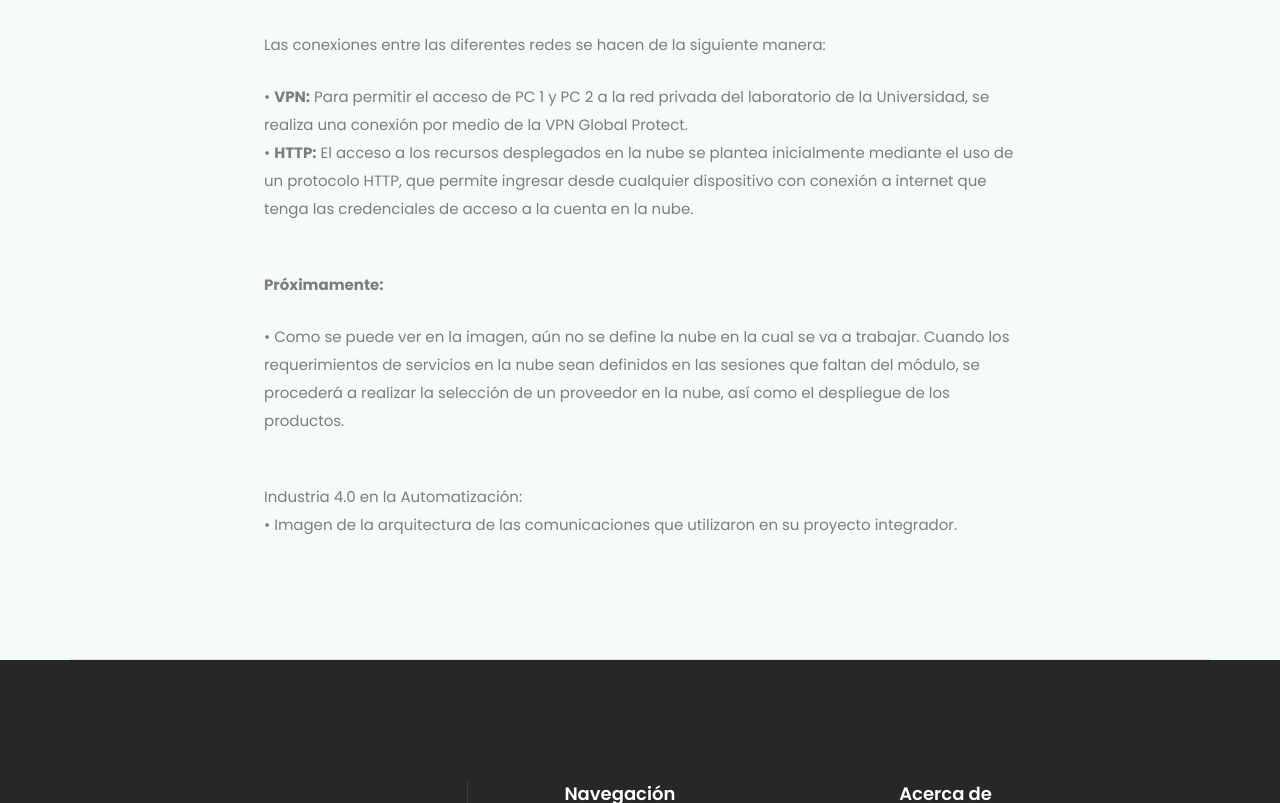
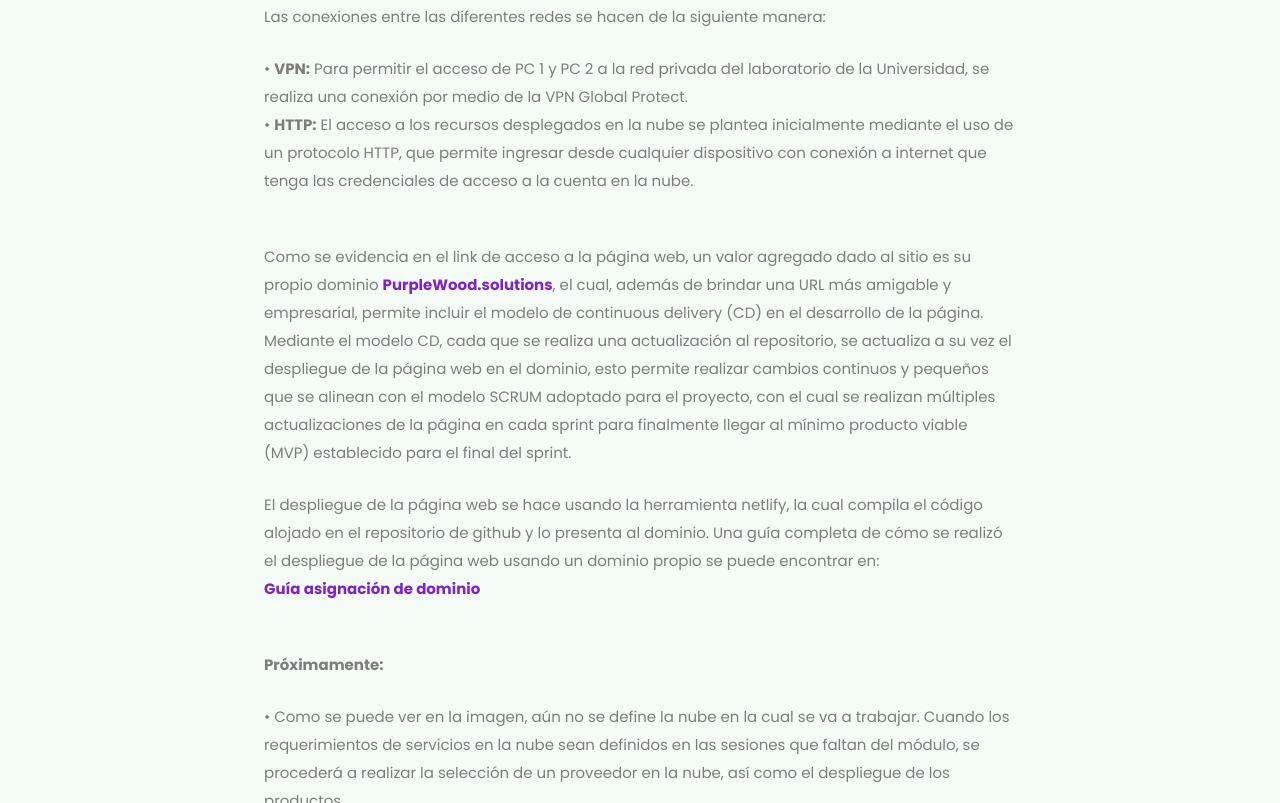
Before and after one commit to PurpleWood-APM/PagWebPurpleWood, a website: page temp/html/industria4.html in a window 1280 px wide. Shown: the part 1480-2283 px from the top of the page. Drawn offline with Linux system fonts and the light colour scheme.

Commit message:
:package: módulo industria 4.0

```diff
--- a/temp/html/industria4.html
+++ b/temp/html/industria4.html
@@ -158,7 +158,6 @@
             <div class="container">
                 <div class="grid grid-cols-1">
                     <div class="max-w-[752px] mx-auto w-full">
-                        <p class="uppercase font-medium text-sm tracking-[0.84px] after:bg-green-semilight after:absolute after:w-full after:h-2 relative after:left-0 inline-block after:bottom-0 after:-z-10">Última Actualización: 18/03/2023</p>
                         <h2 class="font-semibold mt-4 text-4xl leading-snug lg:text-5xl lg:leading-[62px]">Arquitectura de Conexión</h2>
                         <img src="assets/images/modulos/industria4/ArquitecturaDeConexion.png" class="rounded-2xl" alt="" />
                         <div class="mt-12 space-y-6">
@@ -185,6 +184,17 @@
                                 • <b>VPN:</b> Para permitir el acceso de PC 1 y PC 2 a la red privada del laboratorio de la Universidad, se realiza una conexión por medio de la VPN Global Protect.
                             </br>
                                 • <b>HTTP:</b> El acceso a los recursos desplegados en la nube se plantea inicialmente mediante el uso de un protocolo HTTP, que permite ingresar desde cualquier dispositivo con conexión a internet que tenga las credenciales de acceso a la cuenta en la nube.
+                            </p>
+                        </div>
+
+                        <div class="mt-12 space-y-6">
+                            <p class="text-dark-light text-[15px] leading-7">
+                                Como se evidencia en el link de acceso a la página web, un valor agregado dado al sitio es su propio dominio <a href="purplewood.solutions"><b class="text-green">PurpleWood.solutions</b></a>, el cual, además de brindar una URL más amigable y empresarial, permite incluir el modelo de continuous delivery (CD) en el desarrollo de la página. Mediante el modelo CD, cada que se realiza una actualización al repositorio, se actualiza a su vez el despliegue de la página web en el dominio, esto permite realizar cambios continuos y pequeños que se alinean con el modelo SCRUM adoptado para el proyecto, con el cual se realizan múltiples actualizaciones de la página en cada sprint para finalmente llegar al mínimo producto viable (MVP) establecido para el final del sprint.
+                            </p>
+                            <p class="text-dark-light text-[15px] leading-7">
+                                El despliegue de la página web se hace usando la herramienta netlify, la cual compila el código alojado en el repositorio de github y lo presenta al dominio. Una guía completa de cómo se realizó el despliegue de la página web usando un dominio propio se puede encontrar en:
+                            </br>
+                            <a href="https://github.com/PurpleWood-APM/Documentacion-Proyecto/blob/main/Industria-4-0/AsignacionDeDominio.md"><b class="text-green">Guía asignación de dominio</b></a>
                             </p>
                         </div>
 
```
